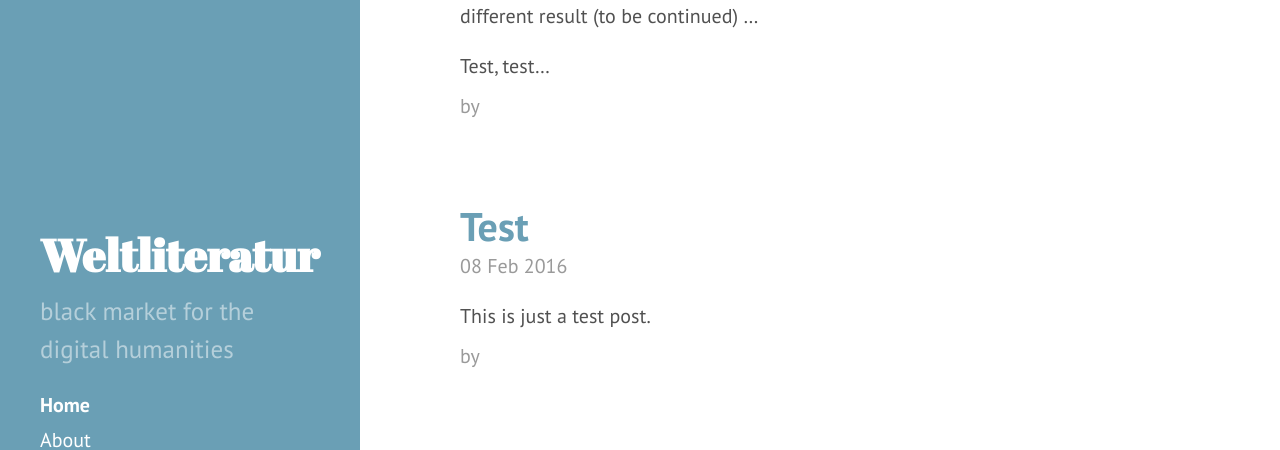
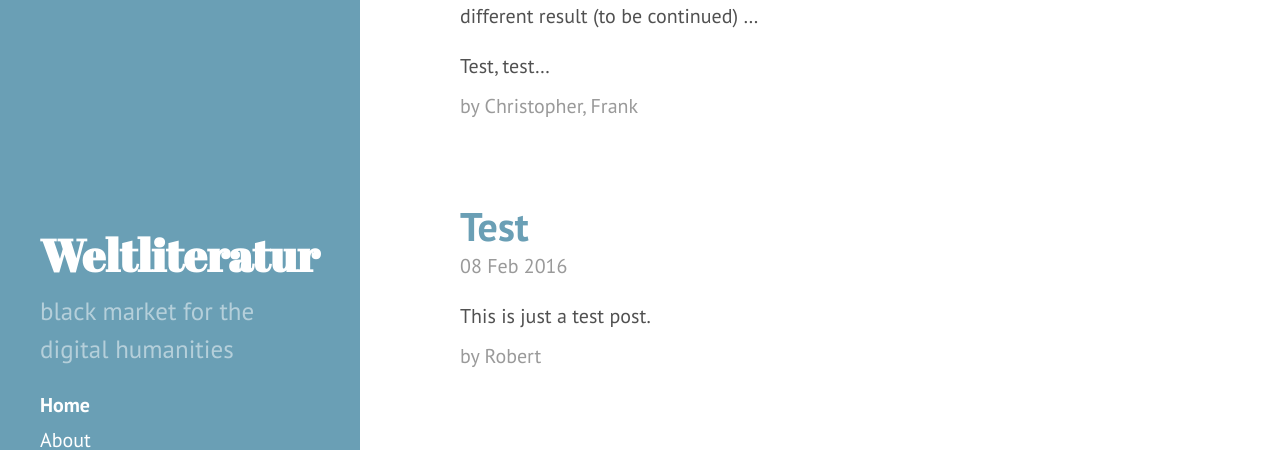
Before and after one commit to weltliteratur/blog, a Jekyll site: the page built from index.html, in a window 1280 px wide and 1363 px high. Shown: the part 700-1150 px from the top of the window. Built offline with Jekyll 4.4.1, drawn with Linux system fonts in a browser that asks for light colours; the list of posts is cut into pages by our own code.

Commit message:
fixed target

```diff
--- a/index.html
+++ b/index.html
@@ -9,7 +9,7 @@
     <h1 class="post-title"><a href="{{ post.url }}">{{ post.title }}</a></h1>
     <span class="post-date">{{ post.date | date_to_string }}</span>
     {{ post.content }}
-    <span class="post-date">by {{ page.author }}</span>
+    <span class="post-date">by {{ post.author }}</span>
   </div>
   {% endfor %}
 </div>
```
